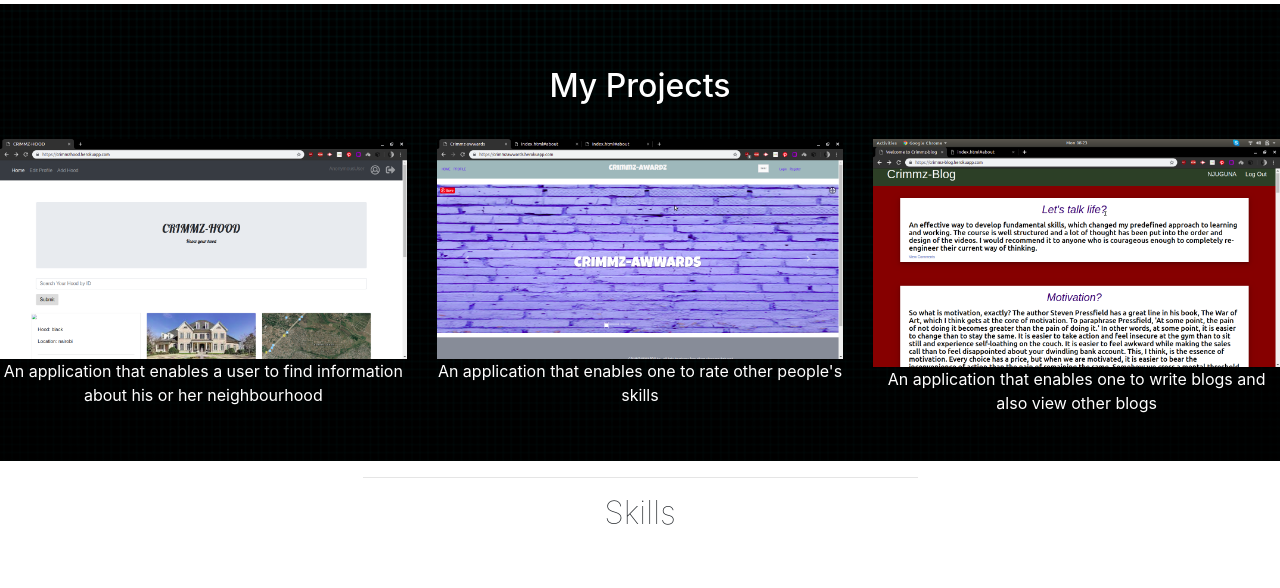
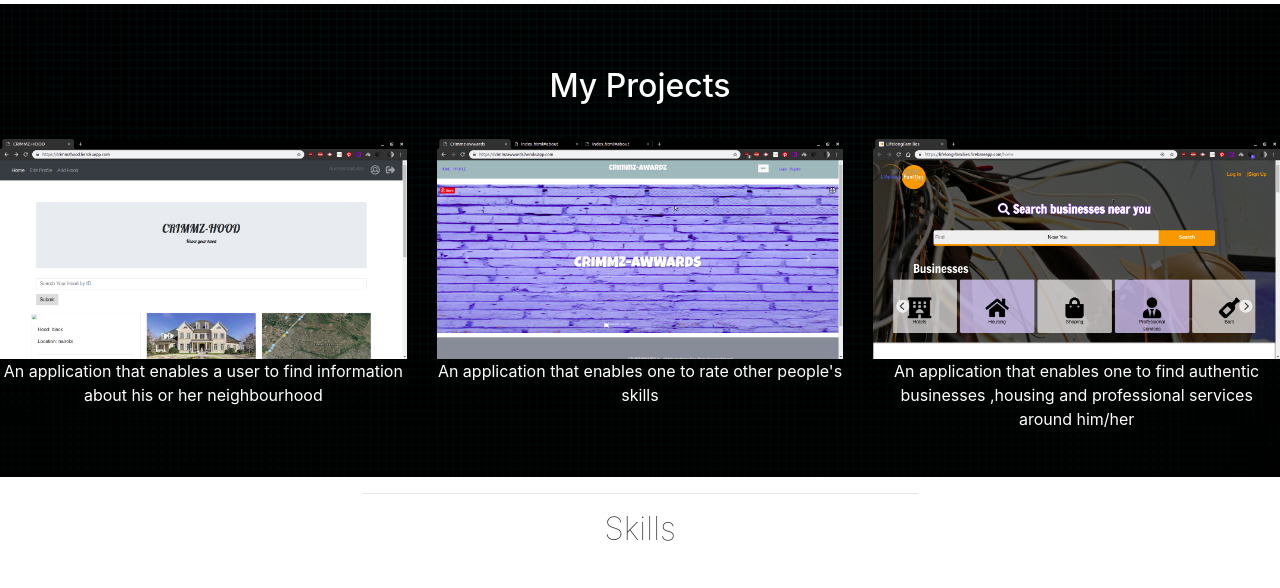
Before and after one commit to chriskaringeg/THE-PORTFOLIO, a plain HTML site: page index.html in a window 1280 px wide. Shown: the part 1400-1988 px from the top of the page. Drawn offline with nearby package versions, Linux system fonts and the light colour scheme.

Commit message:
changed screenshot and application

```diff
--- a/index.html
+++ b/index.html
@@ -93,10 +93,11 @@
               </div>
               <div class="col-sm-4 col-md-4">
                   <div class="thumbnail">
-                      <a href="https://crimmz-blog.herokuapp.com/" target="blank"><img class="img-responsive" src="./images/Screenshot from 2019-08-26 08-23-47.png" alt="" ></a>
+                      <a href="https://lifelong-families.firebaseapp.com/home" target="blank"><img class="img-responsive" src="./images/Screenshot from 2019-09-14 19-15-58.png" alt="" ></a>
 
                     <div class="caption">
-                      <p>An application that enables one to write blogs and also view other blogs </p>
+                      <p>An application that enables one to find authentic businesses ,housing and professional services around him/her
+                      </p>
                     </div>
                   </div>
                 </div>
```
Also changed, not shown: images/Screenshot from 2019-09-14 19-15-58.png (added).
